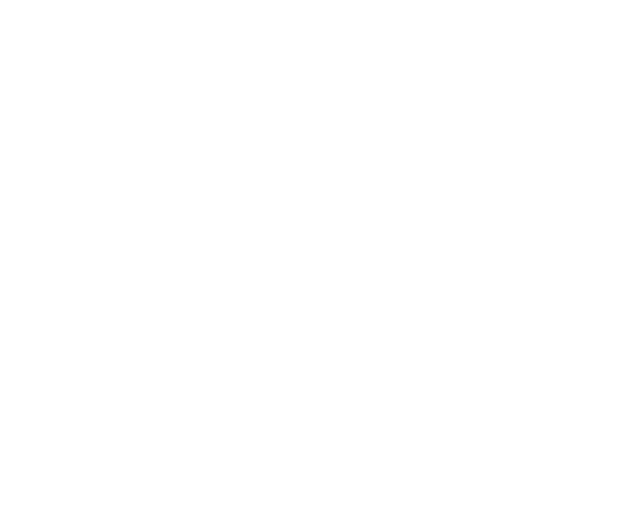
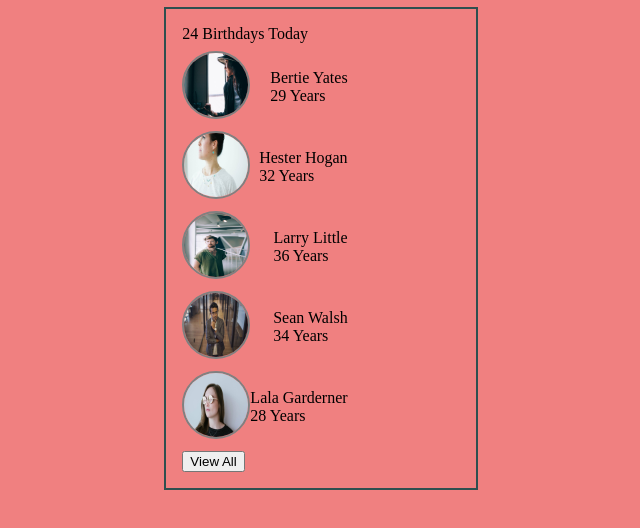
Before and after one commit to srshankar145/frontendtrys, a plain HTML site: page Birthday_card/index.html in a window 1280 px wide. Shown: the whole page, without its empty margins (319-959 px from the left). Drawn offline with Linux system fonts and the light colour scheme.

Commit message:
Added Basic HTML Skeleton

```diff
--- a/Birthday_card/index.html
+++ b/Birthday_card/index.html
@@ -1,11 +1,79 @@
 <!DOCTYPE html>
 <html lang="en">
+
 <head>
     <meta charset="UTF-8">
     <meta name="viewport" content="width=device-width, initial-scale=1.0">
     <title>Birthday Card</title>
+    <link rel="stylesheet" href="style.css">
 </head>
+
 <body>
+    <div class="MainCard">
+        <div class="title"> 24 Birthdays Today </div>
+        <div class="userProfile">
 
+            <!-- User 1  -->
+            <div class="user">
+                <div class="picture">
+                    <img src="assets/Bertie_Yates.jpg" alt="Bertie Yates">
+                </div>
+                <div class="nameAge">
+                    <div>Bertie Yates</div>
+                    <div>29 Years </div>
+                </div>
+            </div>
+
+            <!-- User 2  -->
+            <div class="user">
+                <div class="picture">
+                    <img src="assets/Hester_Hogan.jpg" alt="Hester Hogan">
+                </div>
+                <div class="nameAge">
+                    <div>Hester Hogan</div>
+                    <div>32 Years </div>
+                </div>
+            </div>
+
+            <!-- User 3  -->
+            <div class="user">
+                <div class="picture">
+                    <img src="assets/Lorry_Little.jpg" alt="Larry Little">
+                </div>
+                <div class="nameAge">
+                    <div>Larry Little</div>
+                    <div>36 Years </div>
+                </div>
+            </div>
+
+            <!-- User 4  -->
+            <div class="user">
+                <div class="picture">
+                    <img src="assets/Sean_Walsh.jpg" alt="Sean Walsh">
+                </div>
+                <div class="nameAge">
+                    <div>Sean Walsh</div>
+                    <div>34 Years </div>
+                </div>
+            </div>
+
+            <!-- User 5  -->
+            <div class="user">
+                <div class="picture">
+                    <img src="assets/Lala_Garderner.jpg" alt="Lala Garderner">
+                </div>
+                <div class="nameAge">
+                    <div>Lala Garderner</div>
+                    <div>28 Years </div>
+                </div>
+            </div>
+        </div>
+
+        <!-- Viewall Button -->
+        <div class="ViewBtn">
+            <button>View All</button>
+        </div>
+    </div>
 </body>
+
 </html>
--- a/Birthday_card/style.css
+++ b/Birthday_card/style.css
@@ -0,0 +1,30 @@
+body {
+  background-color: lightcoral;
+  display: flex;
+  align-items: center;
+  justify-content: center;
+  height: 30rem;
+}
+
+.MainCard {
+  border: 2px solid darkslategray;
+  padding: 1rem 8rem 1rem 1rem;
+}
+
+.user {
+  display: flex;
+  align-items: center;
+  justify-content: space-between;
+  /* padding: 0.5rem 0; */
+  margin: 0.5rem 0;
+}
+
+img {
+  height: 4rem;
+  width: 4rem;
+  border: 2px solid gray;
+  border-radius: 50%;
+}
+
+.ViewBtn {
+}
```
Also changed, not shown: Birthday_card/assets/Bertie_Yates.jpg (added), Birthday_card/assets/Hester_Hogan.jpg (added), Birthday_card/assets/Lala_Garderner.jpg (added), Birthday_card/assets/Lorry_Little.jpg (added), Birthday_card/assets/Sean_Walsh.jpg (added).
